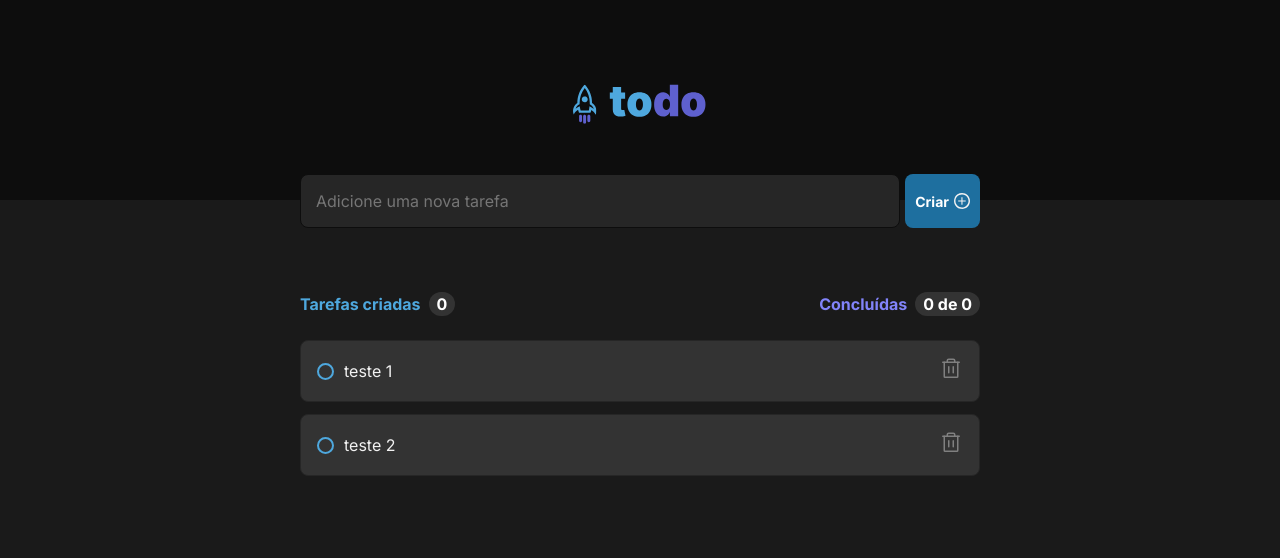
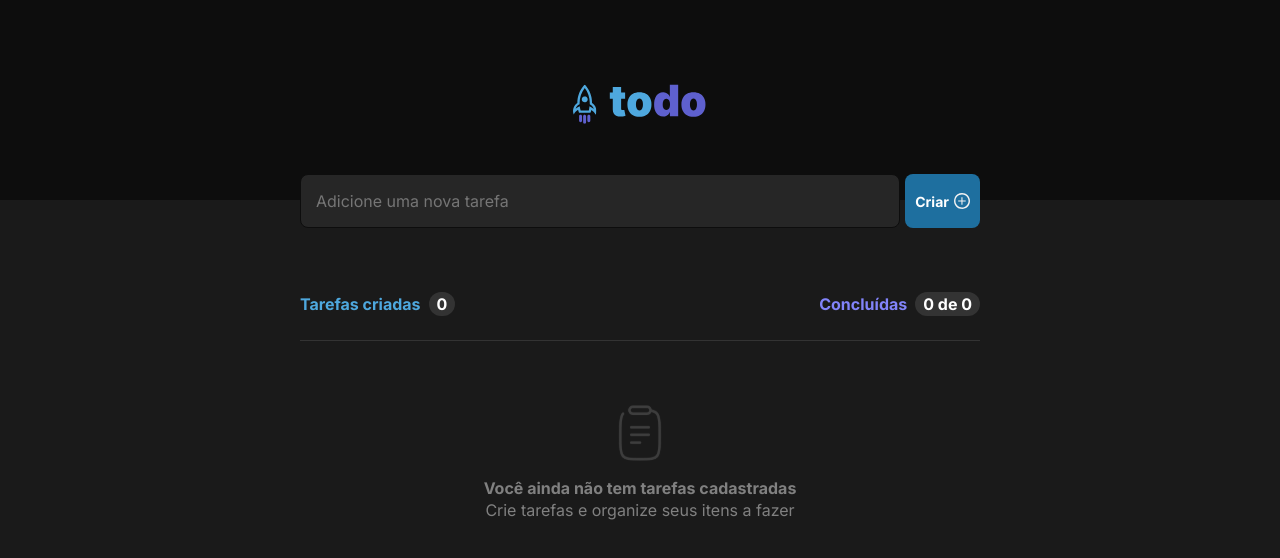
Before and after one commit to luucasmorato/task-control, a React (Vite) app: page / in a window 1280 px wide. Shown: the top 558 px of the page. Built offline with nearby package versions, Linux system fonts and the light colour scheme; a web font is replaced by a local one.

Commit message:
create feature add new task

```diff
--- a/src/components/ListTask.tsx
+++ b/src/components/ListTask.tsx
@@ -2,23 +2,30 @@ import styles from "./ListTask.module.css";
 import { Empty } from "./Empty";
 import { Task } from "./Task";
 
-export const ListTask = () => {
+type ListTaskProps = {
+  tasks: string[];
+  setTasks: (tasks: string[]) => void;
+};
+
+export const ListTask = ({ tasks, setTasks }: ListTaskProps) => {
   return (
     <div className={styles.container}>
       <div className={styles.headerTasks}>
         <div className={styles.tasksCreated}>
           Tarefas criadas
-          <div className={styles.counter}> 0 </div>
+          <div className={styles.counter}> {tasks.length} </div>
         </div>
         <div className={styles.completedTasks}>
           Concluídas
-          <div className={styles.counter}> 0 de 0 </div>
+          <div className={styles.counter}> 0 de {tasks.length} </div>
         </div>
       </div>
       <div className={styles.tasks}>
-        {/* <Empty /> */}
-        <Task content="teste 1" />
-        <Task content="teste 2" />
+        {tasks.length ? (
+          tasks.map((task) => <Task content={task} />)
+        ) : (
+          <Empty />
+        )}
       </div>
     </div>
   );
--- a/src/components/NewTask.tsx
+++ b/src/components/NewTask.tsx
@@ -1,11 +1,31 @@
+import { useState } from "react";
 import plus from "../assets/plus.svg";
 import styles from "./NewTask.module.css";
 
-export const NewTask = () => {
+type NewTaskProps = {
+  tasks: string[];
+  setTasks: (tasks: string[]) => void;
+};
+
+export const NewTask = ({ tasks, setTasks }: NewTaskProps) => {
+  const [newTask, setNewTask] = useState("");
+
+  function handleAddNewTask() {
+    if (newTask) {
+      setTasks([...tasks, newTask]);
+      setNewTask("");
+    }
+  }
+
   return (
     <div className={styles.container}>
-      <input type="text" placeholder="Adicione uma nova tarefa" />
-      <button>
+      <input
+        type="text"
+        placeholder="Adicione uma nova tarefa"
+        value={newTask}
+        onChange={(e) => setNewTask(e.target.value)}
+      />
+      <button onClick={handleAddNewTask}>
         Criar
         <img src={plus} alt="plus" />
       </button>
--- a/src/pages/Home.tsx
+++ b/src/pages/Home.tsx
@@ -2,16 +2,19 @@ import todoLogo from "../assets/todo-logo.svg";
 import styles from "./Home.module.css";
 import { NewTask } from "../components/NewTask";
 import { ListTask } from "../components/ListTask";
+import { useState } from "react";
 
 export const Home = () => {
+  const [tasks, setTasks] = useState<string[]>([]);
+
   return (
     <div className={styles.container}>
       <div className={styles.header}>
         <img src={todoLogo} alt="todo-list" />
       </div>
       <div className={styles.content}>
-        <NewTask />
-        <ListTask />
+        <NewTask setTasks={setTasks} tasks={tasks} />
+        <ListTask setTasks={setTasks} tasks={tasks} />
       </div>
     </div>
   );
```
